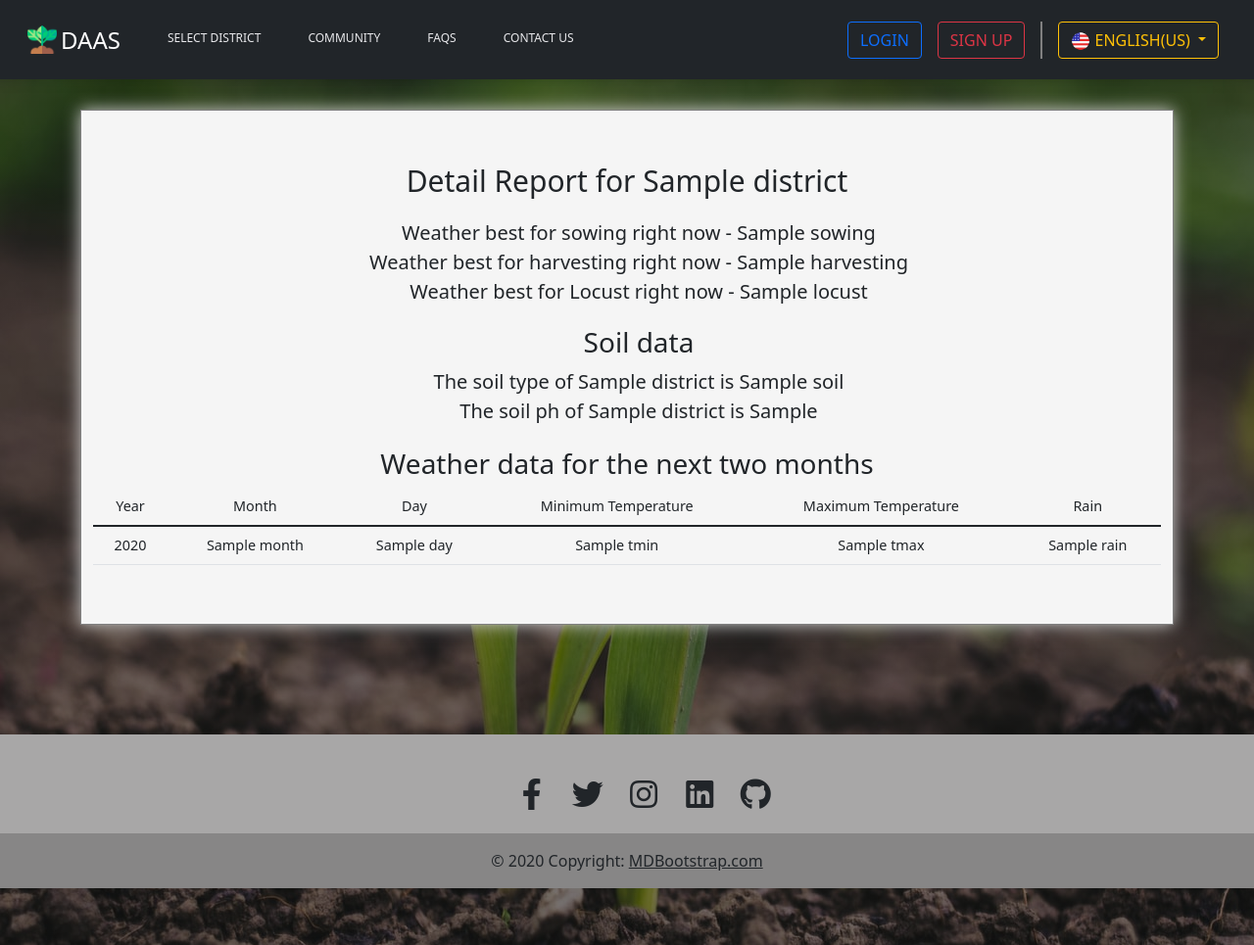
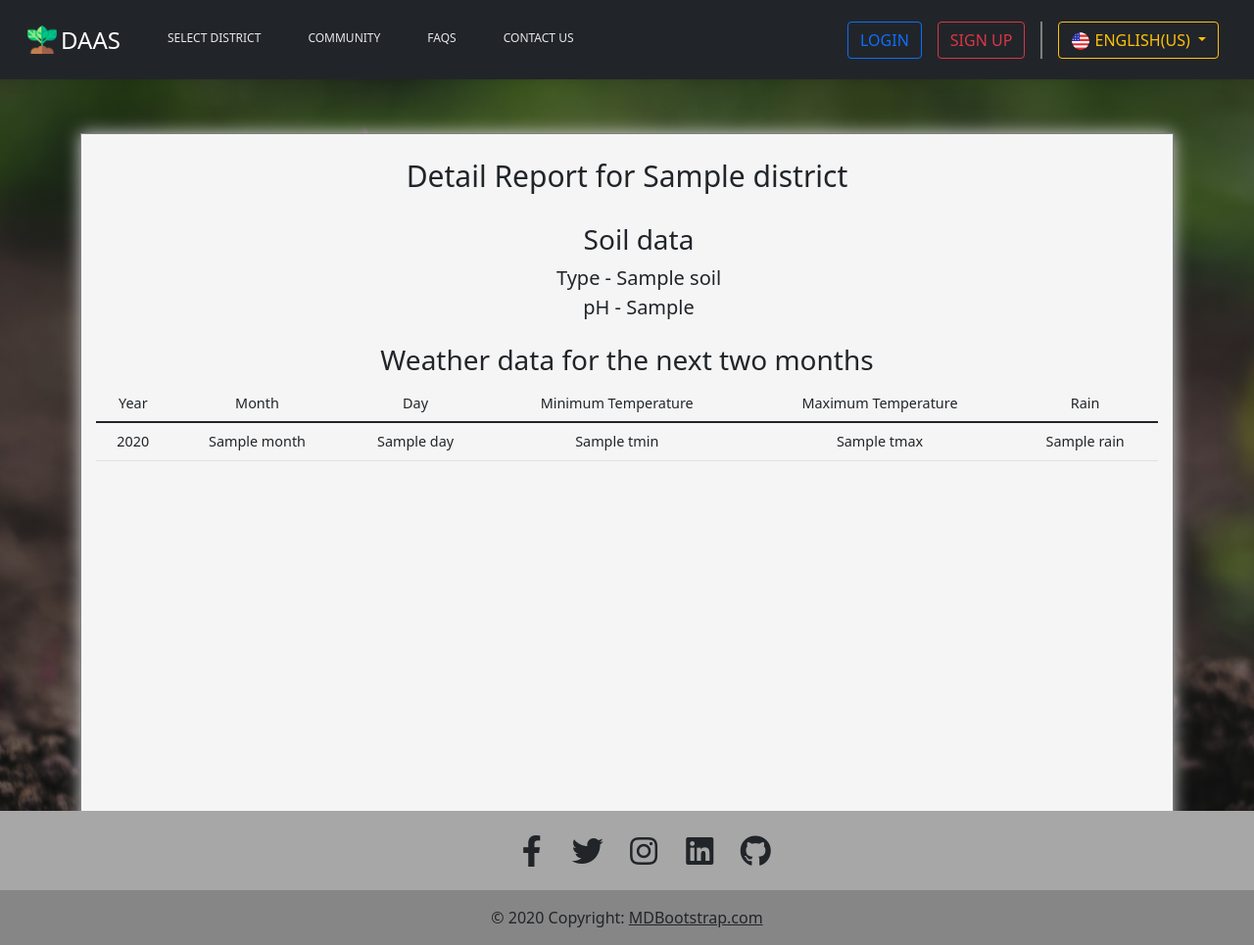
Before and after one commit to MichaelSimane/main_daas, a Django app: template daasapp/templates/detailReport.html in a window 1280 px wide. Shown: the whole page at 98% size. Run offline with Django 3.2, Linux system fonts and the light colour scheme; the template is opened without the code that fills it: most values are stand-ins (such as "Sample title", 1, 10 or a date in 2020); some libraries are stand-ins or nearby versions.

Commit message:
edited the detailed report page

```diff
--- a/daasapp/templates/detailReport.html
+++ b/daasapp/templates/detailReport.html
@@ -1,13 +1,15 @@
 {% extends "layout.html" %}
+{% load i18n %}
 {% load static %}
 
 {% block body %}
-<div class="container main">
+{% trans "let's translate this" %}
+<div class="container main" style="padding: 15px;">
     <div>
         <h1><label class="form-check-label" for="flexCheckDefault" style="font-size: 30px;">Detail Report for {{ district }}</label></h1>
     </div>
 
-    <div class="data_main">
+    <div class="data_main2">
         <div class="data_report">
 
             <div class="form-check Report_result">
@@ -19,36 +21,51 @@
                     </div>
                 {% endif %}
                 <div>
+                    {% if sowing == "True" %}
                         <label class="form-check-label" for="flexCheckDefault" style="font-size: 20px;">
-                        Weather best for sowing right now - {{sowing}}
+                            Weather best for sowing right now - Yes
                         </label>
-
+                    {% elif sowing == "False"%}
+                        <label class="form-check-label" for="flexCheckDefault" style="font-size: 20px;">
+                            Weather best for sowing right now - No
+                        </label>
+                    {% endif %}
                 </div>
                 <div>
+                    {% if harvesting == "True" %}
                         <label class="form-check-label" for="flexCheckDefault" style="font-size: 20px;">
-                        Weather best for harvesting right now - {{harvesting}}
+                            Weather best for harvesting right now - Yes
                         </label>
-
+                    {% elif harvesting == "False"%}
+                        <label class="form-check-label" for="flexCheckDefault" style="font-size: 20px;">
+                            Weather best for harvesting right now - No
+                        </label>
+                    {% endif %}
                 </div>
                 <div>
+                    {% if locust == "True" %}
                         <label class="form-check-label" for="flexCheckDefault" style="font-size: 20px;">
-                        Weather best for Locust right now - {{locust}}
+                            Weather best for Locust to attack right now - Yes
                         </label>
-
+                    {% elif locust == "False "%}
+                        <label class="form-check-label" for="flexCheckDefault" style="font-size: 20px;">
+                            Weather best for Locust to attack right now - No
+                        </label>
+                    {% endif %}
                 </div>
                 <div>
                     <label class="form-check-label" for="flexCheckDefault" style="font-size: 25px; margin-top: 20px"><h3>Soil data</h3></label>
                 </div>
                 <div>
                     <label class="form-check-label" for="flexCheckDefault" style="font-size: 20px;">
-                        The soil type of {{district}} is {{ soil }}
+                        Type - {{ soil }}
                     </label>
 
                 </div>
 
                 <div>
                     <label class="form-check-label" for="flexCheckDefault" style="font-size: 20px;">
-                        The soil ph of {{district}} is {{ ph }}
+                        pH - {{ ph }}
                     </label>
 
                 </div>
--- a/daasapp/templates/layout.html
+++ b/daasapp/templates/layout.html
@@ -2,7 +2,7 @@
 <html lang="en">
 <head>
 
-  {% load static %}
+  {% load static i18n %}
     <meta charset="UTF-8">
     <meta http-equiv="X-UA-Compatible" content="IE=edge">
     <meta name="viewport" content="width=device-width, initial-scale=1.0">
@@ -90,9 +90,9 @@
       {% endblock %}
   </div>
 
-  <footer class="text-center text-white" style="background-color: #a8a7a7;">
+  <footer class="text-center text-white fixed-bottom" style="background-color: #a8a7a7;">
     <!-- Grid container -->
-    <div class="container pt-4">
+    <div class="container pt-1">
       <!-- Section: Social media -->
       <section class="mb-4">
         <!-- Facebook -->
--- a/static/css/styles.css
+++ b/static/css/styles.css
@@ -293,3 +293,9 @@
 .chatpage{
     margin: 120px;
 }
+
+.data_main2{
+    width: 100%;
+    height: 630px;
+    overflow: auto;
+}
```
Also changed, not shown: DAAS/settings.py (+11 -0 lines), locale/am/LC_MESSAGES/django.po (added), locale/en/LC_MESSAGES/django.po (added), locale/fi/LC_MESSAGES/django.po (added). Lines whose indentation alone changed are shown as unchanged.
